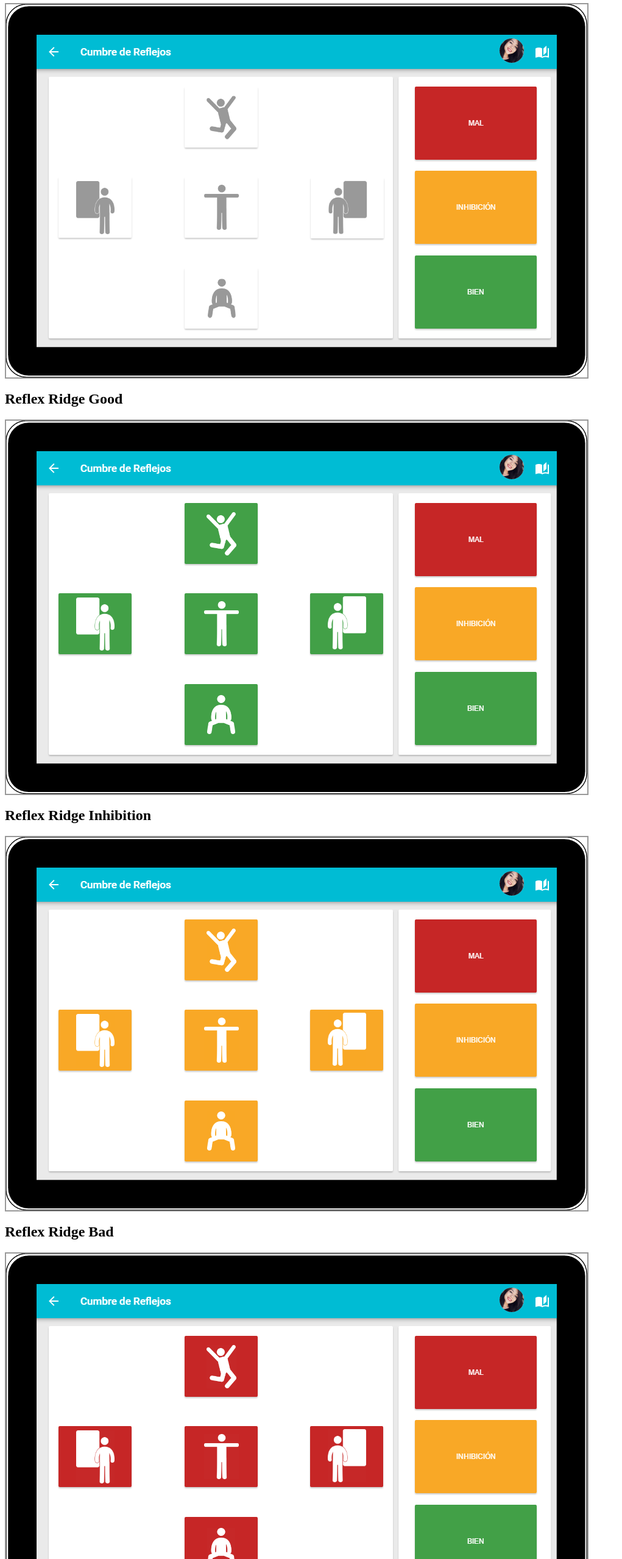
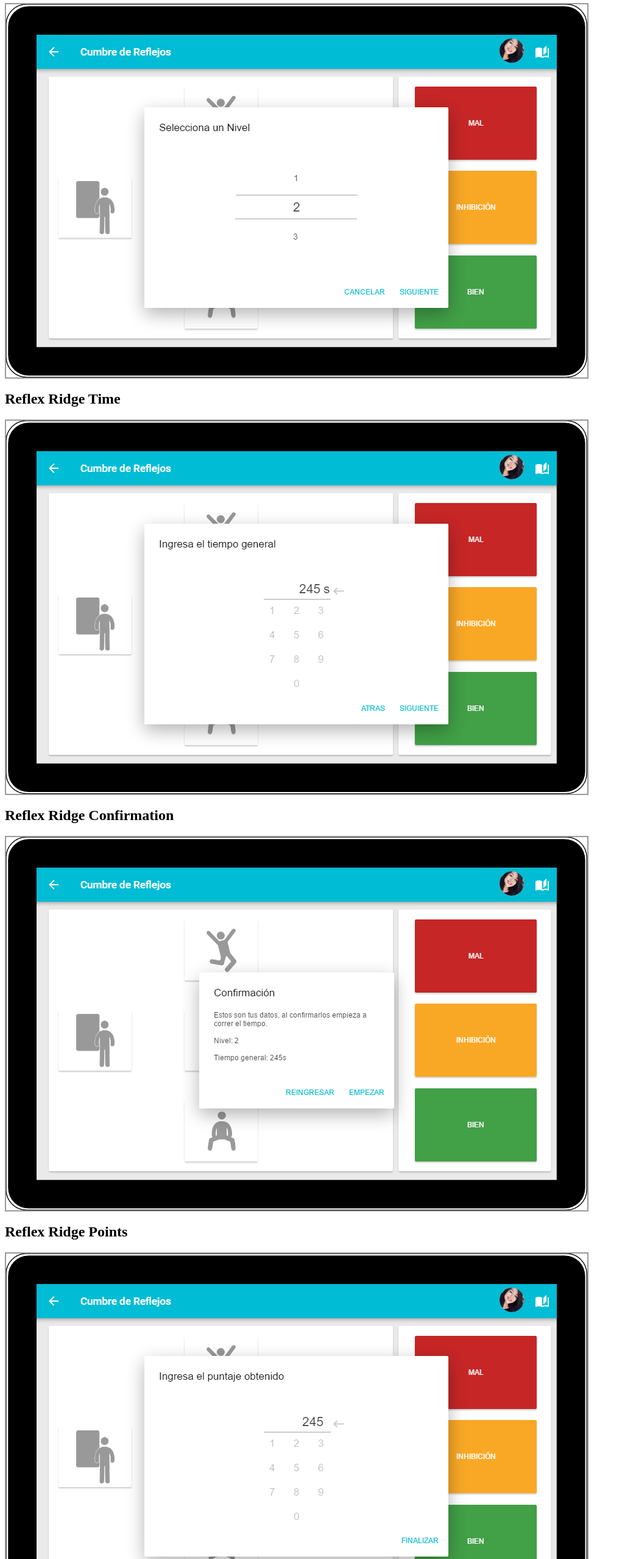
Before and after one commit to OscarOK/KinectLogger, a plain HTML site: page Interaction/reflex_ridge.html in a window 1280 px wide. Shown: the part 146-2703 px from the top of the page at 61% size, without its empty margins (0-1021 px from the left). Drawn offline with Linux system fonts and the light colour scheme.

Commit message:
Reflex Ridge interaction done
Fragments implemented

```diff
--- a/Interaction/reflex_ridge.html
+++ b/Interaction/reflex_ridge.html
@@ -8,22 +8,38 @@
 
 <body>
   <h1 id="documentTitle">Reflex Ridge</h1>
-  <p id="documentMetadata">Exported at: Thu Jun 14 2018 00:41:46 GMT-0600 (Mountain Daylight Time (Mexico))</p>
-  <div class="Page" id="reflex_ridge_page">
+  <p id="documentMetadata">Exported at: Tue Jun 26 2018 16:57:19 GMT-0600 (Mountain Daylight Time (Mexico))</p>
+  <div class="Page" id="reflex_ridge_level_page">
+    <h2>Reflex Ridge Level</h2>
+    <div class="ImageContainer"><img src="pages\reflex_ridge_level.png" width="954" height="612" usemap="#map_reflex_ridge_level" /></div><map name="map_reflex_ridge_level"><area shape="rect" coords="642,458,718,482" href="#reflex_ridge_time_page" title="Go to page 'Reflex Ridge Time'" /><area shape="rect" coords="551,458,627,482" href="game_selector.html#game_selector_reflex_ridge_page" title="Go to page 'Game Selector Reflex Ridge'" /><area shape="rect" coords="55,53,101,99" href="game_selector.html#game_selector_reflex_ridge_page" title="Go to page 'Game Selector Reflex Ridge'" /><area shape="rect" coords="671,273,871,393" href="#reflex_ridge_inhibition_page" title="Go to page 'Reflex Ridge Inhibition'" /><area shape="rect" coords="671,135,871,255" href="#reflex_ridge_bad_page" title="Go to page 'Reflex Ridge Bad'" /><area shape="rect" coords="671,412,871,532" href="#reflex_ridge_good_page" title="Go to page 'Reflex Ridge Good'" /></map></div>
+  <div
+    class="Page" id="reflex_ridge_time_page">
+    <h2>Reflex Ridge Time</h2>
+    <div class="ImageContainer"><img src="pages\reflex_ridge_time.png" width="954" height="612" usemap="#map_reflex_ridge_time" /></div><map name="map_reflex_ridge_time"><area shape="rect" coords="551,458,627,482" href="#reflex_ridge_level_page" title="Go to page 'Reflex Ridge Level'" /><area shape="rect" coords="642,458,718,482" href="#reflex_ridge_confirmation_page" title="Go to page 'Reflex Ridge Confirmation'" /><area shape="rect" coords="55,53,101,99" href="game_selector.html#game_selector_reflex_ridge_page" title="Go to page 'Game Selector Reflex Ridge'" /><area shape="rect" coords="671,273,871,393" href="#reflex_ridge_inhibition_page" title="Go to page 'Reflex Ridge Inhibition'" /><area shape="rect" coords="671,135,871,255" href="#reflex_ridge_bad_page" title="Go to page 'Reflex Ridge Bad'" /><area shape="rect" coords="671,412,871,532" href="#reflex_ridge_good_page" title="Go to page 'Reflex Ridge Good'" /></map></div>
+    <div
+      class="Page" id="reflex_ridge_confirmation_page">
+      <h2>Reflex Ridge Confirmation</h2>
+      <div class="ImageContainer"><img src="pages\reflex_ridge_confirmation.png" width="954" height="612" usemap="#map_reflex_ridge_confirmation" /></div><map name="map_reflex_ridge_confirmation"><area shape="rect" coords="560.4539794921875,406.343994140625,621.701965332031,433.096008300781" href="#reflex_ridge_page" title="Go to page 'Reflex Ridge'" /><area shape="rect" coords="453.5579833984375,406.8080139160156,543.252685546875,431" href="#reflex_ridge_level_page" title="Go to page 'Reflex Ridge Level'" /><area shape="rect" coords="55,53,101,99" href="game_selector.html#game_selector_reflex_ridge_page" title="Go to page 'Game Selector Reflex Ridge'" /><area shape="rect" coords="671,273,871,393" href="#reflex_ridge_inhibition_page" title="Go to page 'Reflex Ridge Inhibition'" /><area shape="rect" coords="671,135,871,255" href="#reflex_ridge_bad_page" title="Go to page 'Reflex Ridge Bad'" /><area shape="rect" coords="671,412,871,532" href="#reflex_ridge_good_page" title="Go to page 'Reflex Ridge Good'" /></map></div>
+      <div
+        class="Page" id="reflex_ridge_points_page">
+        <h2>Reflex Ridge Points</h2>
+        <div class="ImageContainer"><img src="pages\reflex_ridge_points.png" width="954" height="612" usemap="#map_reflex_ridge_points" /></div><map name="map_reflex_ridge_points"><area shape="rect" coords="645.0480346679688,456.6159973144531,718.512023925781,489" href="game_selector.html#game_selector_reflex_ridge_page" title="Go to page 'Game Selector Reflex Ridge'" /><area shape="rect" coords="55,53,101,99" href="game_selector.html#game_selector_reflex_ridge_page" title="Go to page 'Game Selector Reflex Ridge'" /><area shape="rect" coords="671,273,871,393" href="#reflex_ridge_inhibition_page" title="Go to page 'Reflex Ridge Inhibition'" /><area shape="rect" coords="671,135,871,255" href="#reflex_ridge_bad_page" title="Go to page 'Reflex Ridge Bad'" /><area shape="rect" coords="671,412,871,532" href="#reflex_ridge_good_page" title="Go to page 'Reflex Ridge Good'" /></map></div>
+        <div
+          class="Page" id="reflex_ridge_page">
           <h2>Reflex Ridge</h2>
-    <div class="ImageContainer"><img src="pages\reflex_ridge.png" width="954" height="612" usemap="#map_reflex_ridge" /></div><map name="map_reflex_ridge"><area shape="rect" coords="55.28125,53,101.28125,99" href="game_selector.html#game_selector_reflex_ridge_page" title="Go to page 'Game Selector Reflex Ridge'" /><area shape="rect" coords="857.28125,53,903.28125,99" href="game_selector.html#game_selector_reflex_ridge_page" title="Go to page 'Game Selector Reflex Ridge'" /><area shape="rect" coords="810,56,850,96.0000076293945" href="therapist_selector.html#therapists_page" title="Go to page 'Therapist Selector'" /><area shape="rect" coords="671,273,871,393" href="#reflex_ridge_inhibition_page" title="Go to page 'Reflex Ridge Inhibition'" /><area shape="rect" coords="671,412,871,532" href="#reflex_ridge_bad_page" title="Go to page 'Reflex Ridge Bad'" /><area shape="rect" coords="671,135,871,255" href="#reflex_ridge_good_page" title="Go to page 'Reflex Ridge Good'" /></map></div>
+          <div class="ImageContainer"><img src="pages\reflex_ridge.png" width="954" height="612" usemap="#map_reflex_ridge" /></div><map name="map_reflex_ridge"><area shape="rect" coords="55,53,101,99" href="game_selector.html#game_selector_reflex_ridge_page" title="Go to page 'Game Selector Reflex Ridge'" /><area shape="rect" coords="857.28125,53,903.28125,99" href="#reflex_ridge_points_page" title="Go to page 'Reflex Ridge Points'" /><area shape="rect" coords="671,273,871,393" href="#reflex_ridge_inhibition_page" title="Go to page 'Reflex Ridge Inhibition'" /><area shape="rect" coords="671,135,871,255" href="#reflex_ridge_bad_page" title="Go to page 'Reflex Ridge Bad'" /><area shape="rect" coords="671,412,871,532" href="#reflex_ridge_good_page" title="Go to page 'Reflex Ridge Good'" /></map></div>
           <div
             class="Page" id="reflex_ridge_good_page">
             <h2>Reflex Ridge Good</h2>
-    <div class="ImageContainer"><img src="pages\reflex_ridge_good.png" width="954" height="612" usemap="#map_reflex_ridge_good" /></div><map name="map_reflex_ridge_good"><area shape="rect" coords="55.28125,53,101.28125,99" href="game_selector.html#game_selector_reflex_ridge_page" title="Go to page 'Game Selector Reflex Ridge'" /><area shape="rect" coords="857.28125,53,903.28125,99" href="game_selector.html#game_selector_reflex_ridge_page" title="Go to page 'Game Selector Reflex Ridge'" /><area shape="rect" coords="810,56,850,96.0000076293945" href="therapist_selector.html#therapists_page" title="Go to page 'Therapist Selector'" /><area shape="rect" coords="86,283,206,383" href="#reflex_ridge_page" title="Go to page 'Reflex Ridge'" /><area shape="rect" coords="499,283,619,383" href="#reflex_ridge_page" title="Go to page 'Reflex Ridge'" /><area shape="rect" coords="293,432,413,532" href="#reflex_ridge_page" title="Go to page 'Reflex Ridge'" /><area shape="rect" coords="293,283,413,383" href="#reflex_ridge_page" title="Go to page 'Reflex Ridge'" /><area shape="rect" coords="293,135,413,235" href="#reflex_ridge_page" title="Go to page 'Reflex Ridge'" /><area shape="rect" coords="671,273,871,393" href="#reflex_ridge_inhibition_page" title="Go to page 'Reflex Ridge Inhibition'" /><area shape="rect" coords="671,412,871,532" href="#reflex_ridge_bad_page" title="Go to page 'Reflex Ridge Bad'" /></map></div>
+            <div class="ImageContainer"><img src="pages\reflex_ridge_good.png" width="954" height="612" usemap="#map_reflex_ridge_good" /></div><map name="map_reflex_ridge_good"><area shape="rect" coords="55,53,101,99" href="game_selector.html#game_selector_reflex_ridge_page" title="Go to page 'Game Selector Reflex Ridge'" /><area shape="rect" coords="857.28125,53,903.28125,99" href="#reflex_ridge_points_page" title="Go to page 'Reflex Ridge Points'" /><area shape="rect" coords="86,283,206,383" href="#reflex_ridge_page" title="Go to page 'Reflex Ridge'" /><area shape="rect" coords="499,283,619,383" href="#reflex_ridge_page" title="Go to page 'Reflex Ridge'" /><area shape="rect" coords="293,432,413,532" href="#reflex_ridge_page" title="Go to page 'Reflex Ridge'" /><area shape="rect" coords="293,283,413,383" href="#reflex_ridge_page" title="Go to page 'Reflex Ridge'" /><area shape="rect" coords="293,135,413,235" href="#reflex_ridge_page" title="Go to page 'Reflex Ridge'" /><area shape="rect" coords="671,273,871,393" href="#reflex_ridge_inhibition_page" title="Go to page 'Reflex Ridge Inhibition'" /><area shape="rect" coords="671,135,871,255" href="#reflex_ridge_bad_page" title="Go to page 'Reflex Ridge Bad'" /></map></div>
             <div
               class="Page" id="reflex_ridge_inhibition_page">
               <h2>Reflex Ridge Inhibition</h2>
-      <div class="ImageContainer"><img src="pages\reflex_ridge_inhibition.png" width="954" height="612" usemap="#map_reflex_ridge_inhibition" /></div><map name="map_reflex_ridge_inhibition"><area shape="rect" coords="55.28125,53,101.28125,99" href="game_selector.html#game_selector_reflex_ridge_page" title="Go to page 'Game Selector Reflex Ridge'" /><area shape="rect" coords="857.28125,53,903.28125,99" href="game_selector.html#game_selector_reflex_ridge_page" title="Go to page 'Game Selector Reflex Ridge'" /><area shape="rect" coords="810,56,850,96.0000076293945" href="therapist_selector.html#therapists_page" title="Go to page 'Therapist Selector'" /><area shape="rect" coords="86,283,206,383" href="#reflex_ridge_page" title="Go to page 'Reflex Ridge'" /><area shape="rect" coords="499,283,619,383" href="#reflex_ridge_page" title="Go to page 'Reflex Ridge'" /><area shape="rect" coords="293,432,413,532" href="#reflex_ridge_page" title="Go to page 'Reflex Ridge'" /><area shape="rect" coords="293,283,413,383" href="#reflex_ridge_page" title="Go to page 'Reflex Ridge'" /><area shape="rect" coords="293,135,413,235" href="#reflex_ridge_page" title="Go to page 'Reflex Ridge'" /><area shape="rect" coords="671,412,871,532" href="#reflex_ridge_bad_page" title="Go to page 'Reflex Ridge Bad'" /><area shape="rect" coords="671,135,871,255" href="#reflex_ridge_good_page" title="Go to page 'Reflex Ridge Good'" /></map></div>
+              <div class="ImageContainer"><img src="pages\reflex_ridge_inhibition.png" width="954" height="612" usemap="#map_reflex_ridge_inhibition" /></div><map name="map_reflex_ridge_inhibition"><area shape="rect" coords="55,53,101,99" href="game_selector.html#game_selector_reflex_ridge_page" title="Go to page 'Game Selector Reflex Ridge'" /><area shape="rect" coords="857.28125,53,903.28125,99" href="#reflex_ridge_points_page" title="Go to page 'Reflex Ridge Points'" /><area shape="rect" coords="86,283,206,383" href="#reflex_ridge_page" title="Go to page 'Reflex Ridge'" /><area shape="rect" coords="499,283,619,383" href="#reflex_ridge_page" title="Go to page 'Reflex Ridge'" /><area shape="rect" coords="293,432,413,532" href="#reflex_ridge_page" title="Go to page 'Reflex Ridge'" /><area shape="rect" coords="293,283,413,383" href="#reflex_ridge_page" title="Go to page 'Reflex Ridge'" /><area shape="rect" coords="293,135,413,235" href="#reflex_ridge_page" title="Go to page 'Reflex Ridge'" /><area shape="rect" coords="671,135,871,255" href="#reflex_ridge_bad_page" title="Go to page 'Reflex Ridge Bad'" /><area shape="rect" coords="671,412,871,532" href="#reflex_ridge_good_page" title="Go to page 'Reflex Ridge Good'" /></map></div>
               <div
                 class="Page" id="reflex_ridge_bad_page">
                 <h2>Reflex Ridge Bad</h2>
-        <div class="ImageContainer"><img src="pages\reflex_ridge_bad.png" width="954" height="612" usemap="#map_reflex_ridge_bad" /></div><map name="map_reflex_ridge_bad"><area shape="rect" coords="55.28125,53,101.28125,99" href="game_selector.html#game_selector_reflex_ridge_page" title="Go to page 'Game Selector Reflex Ridge'" /><area shape="rect" coords="857.28125,53,903.28125,99" href="game_selector.html#game_selector_reflex_ridge_page" title="Go to page 'Game Selector Reflex Ridge'" /><area shape="rect" coords="810,56,850,96.0000076293945" href="therapist_selector.html#therapists_page" title="Go to page 'Therapist Selector'" /><area shape="rect" coords="86,283,206,383" href="#reflex_ridge_page" title="Go to page 'Reflex Ridge'" /><area shape="rect" coords="499,283,619,383" href="#reflex_ridge_page" title="Go to page 'Reflex Ridge'" /><area shape="rect" coords="293,432,413,532" href="#reflex_ridge_page" title="Go to page 'Reflex Ridge'" /><area shape="rect" coords="293,283,413,383" href="#reflex_ridge_page" title="Go to page 'Reflex Ridge'" /><area shape="rect" coords="293,135,413,235" href="#reflex_ridge_page" title="Go to page 'Reflex Ridge'" /><area shape="rect" coords="671,273,871,393" href="#reflex_ridge_inhibition_page" title="Go to page 'Reflex Ridge Inhibition'" /><area shape="rect" coords="671,135,871,255" href="#reflex_ridge_good_page" title="Go to page 'Reflex Ridge Good'" /></map></div>
+                <div class="ImageContainer"><img src="pages\reflex_ridge_bad.png" width="954" height="612" usemap="#map_reflex_ridge_bad" /></div><map name="map_reflex_ridge_bad"><area shape="rect" coords="55,53,101,99" href="game_selector.html#game_selector_reflex_ridge_page" title="Go to page 'Game Selector Reflex Ridge'" /><area shape="rect" coords="857.28125,53,903.28125,99" href="#reflex_ridge_points_page" title="Go to page 'Reflex Ridge Points'" /><area shape="rect" coords="86,283,206,383" href="#reflex_ridge_page" title="Go to page 'Reflex Ridge'" /><area shape="rect" coords="499,283,619,383" href="#reflex_ridge_page" title="Go to page 'Reflex Ridge'" /><area shape="rect" coords="293,432,413,532" href="#reflex_ridge_page" title="Go to page 'Reflex Ridge'" /><area shape="rect" coords="293,283,413,383" href="#reflex_ridge_page" title="Go to page 'Reflex Ridge'" /><area shape="rect" coords="293,135,413,235" href="#reflex_ridge_page" title="Go to page 'Reflex Ridge'" /><area shape="rect" coords="671,273,871,393" href="#reflex_ridge_inhibition_page" title="Go to page 'Reflex Ridge Inhibition'" /><area shape="rect" coords="671,412,871,532" href="#reflex_ridge_good_page" title="Go to page 'Reflex Ridge Good'" /></map></div>
 </body>
 
 </html>
```
Also changed, not shown: Games/Reflex Ridge/Project/Resources/SampleStyle.css (deleted, +0 -7 lines), Games/Reflex Ridge/Project/index.html (deleted, +0 -2 lines), Interaction/game_selector.html (+1 -1 lines), Games/Reflex Ridge/Project/pages/reflex_ridge.png (deleted), Games/Reflex Ridge/Project/pages/reflex_ridge_bad.png (deleted), Games/Reflex Ridge/Project/pages/reflex_ridge_good.png (deleted), Games/Reflex Ridge/Project/pages/reflex_ridge_inhibition.png (deleted), Interaction/pages/reflex_ridge_confirmation.png (renamed from Games/Reflex Ridge/Project/pages/reflex_ridge_confirmation.png), Interaction/pages/reflex_ridge_level.png (renamed from Games/Reflex Ridge/Project/pages/reflex_ridge_level.png), Interaction/pages/reflex_ridge_points.png (renamed from Games/Reflex Ridge/Project/pages/reflex_ridge_points.png), Interaction/pages/reflex_ridge_time.png (renamed from Games/Reflex Ridge/Project/pages/reflex_ridge_time.png). Lines whose indentation alone changed are shown as unchanged.
